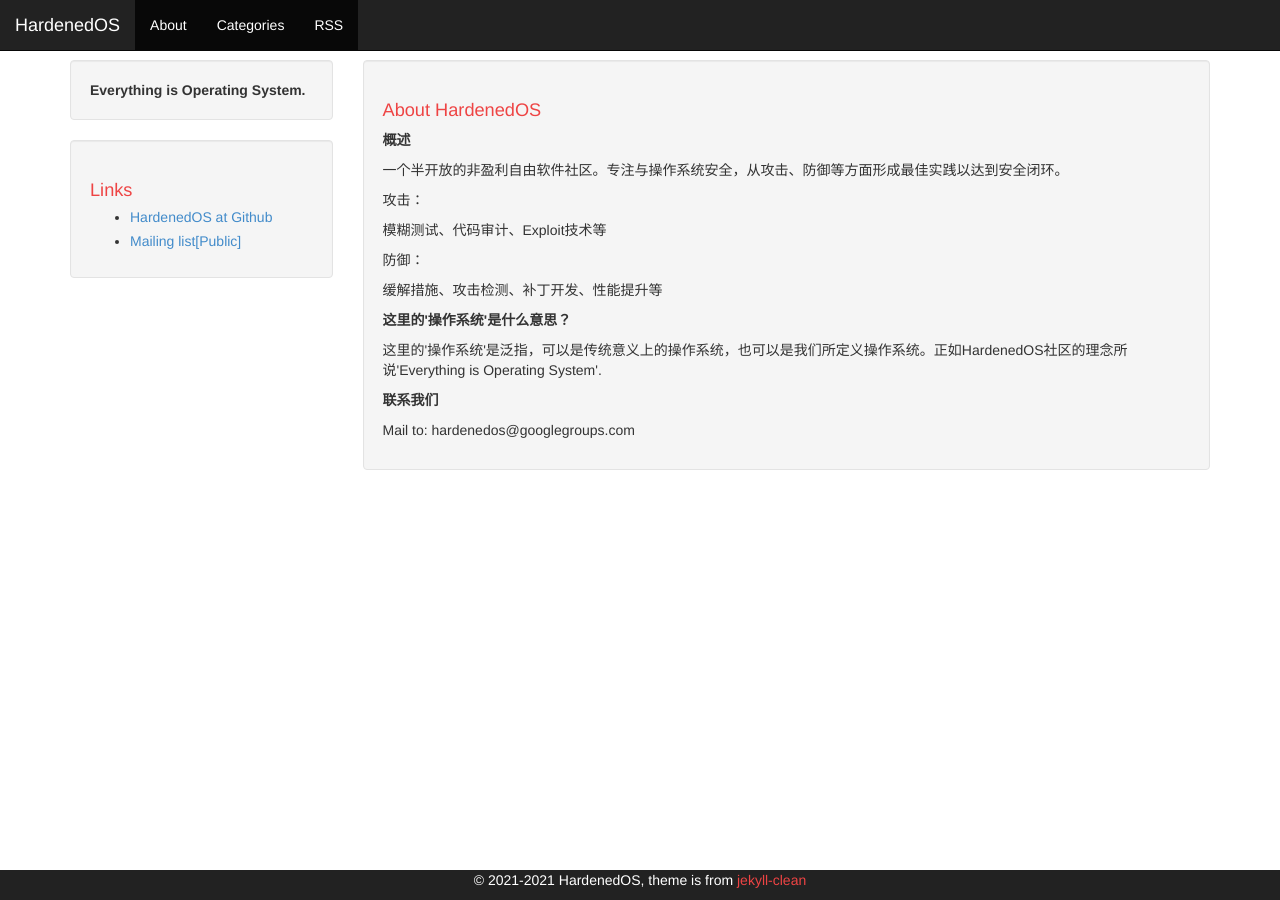
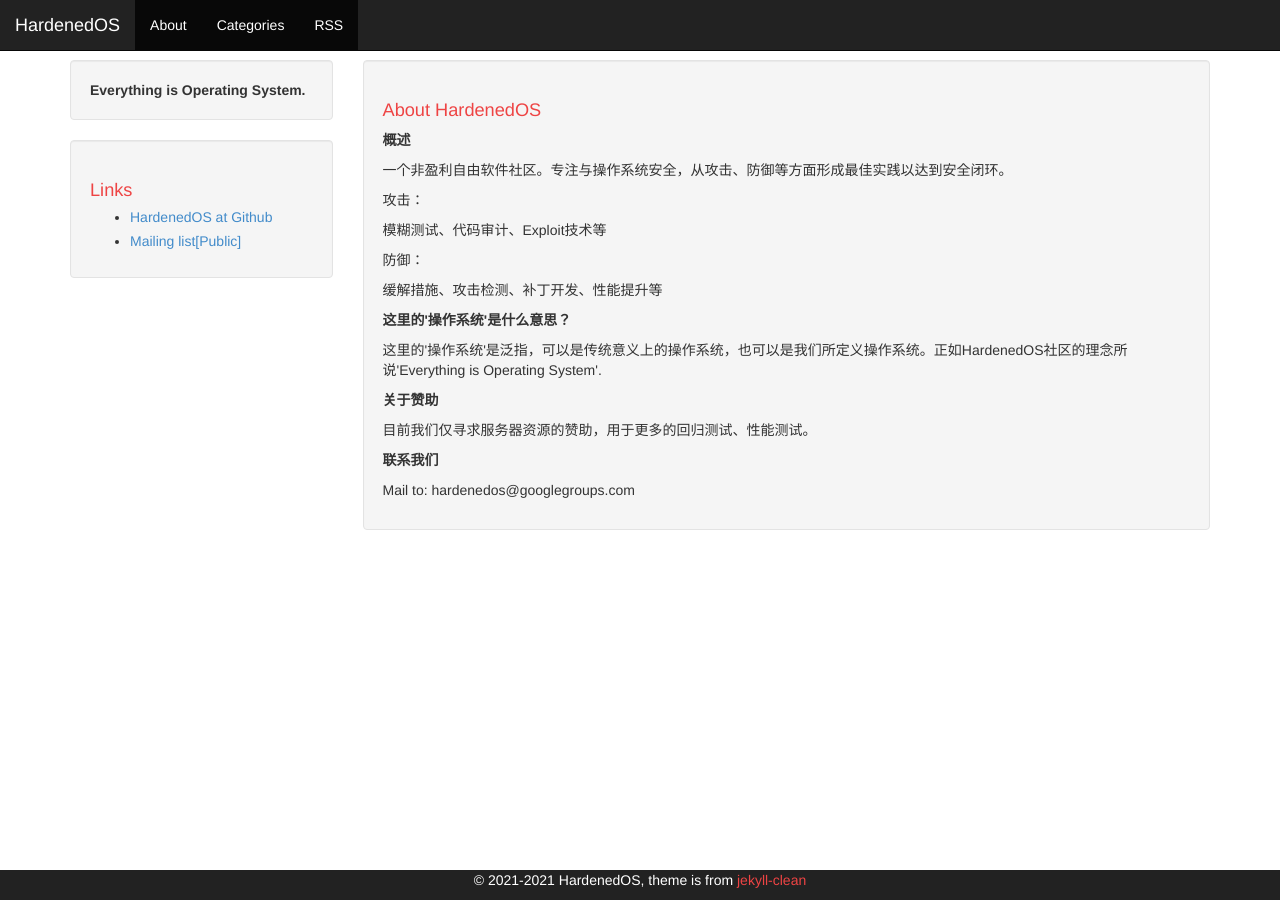
Before and after one commit to HardenedOS/hardenedos.github.io, a Jekyll site: the page built from about.html, in a window 1280 px wide. Built offline with Jekyll 4.4.1, drawn with Linux system fonts in a browser that asks for light colours.

Commit message:
fix style

```diff
--- a/_includes/project-progress.html
+++ b/_includes/project-progress.html
@@ -1,6 +1,7 @@
 <h1>Project Progress</h1>
 <div>
-<table class="tables">
+<table class="table">
+	<thead>
 	<tr>
 		<th>Maintainer</th>
 		<th>Project</th>
@@ -8,6 +9,7 @@
 		<th>Operating System</th>
 		<th>Status</th>
 	</tr>
+	</thead>
 	<tr>
 		<td>Pray3r</td>
 		<td>Kernel-HD</td>
--- a/about.html
+++ b/about.html
@@ -5,7 +5,7 @@
 <div class="well">
     <h1>About HardenedOS</h1>
     <p><b>概述</b></p>
-    <p>一个半开放的非盈利自由软件社区。专注与操作系统安全，从攻击、防御等方面形成最佳实践以达到安全闭环。</p>
+    <p>一个非盈利自由软件社区。专注与操作系统安全，从攻击、防御等方面形成最佳实践以达到安全闭环。</p>
     <p>攻击：</p>
     <p>模糊测试、代码审计、Exploit技术等</p>
     <p>防御：</p>
@@ -14,6 +14,9 @@
     <p><b>这里的'操作系统'是什么意思？</b><p>
     <p>这里的'操作系统'是泛指，可以是传统意义上的操作系统，也可以是我们所定义操作系统。正如HardenedOS社区的理念所说'Everything is Operating System'.</p>
     <p></p>
+    <p><b>关于赞助</b></p>
+    <p>目前我们仅寻求服务器资源的赞助，用于更多的回归测试、性能测试。</p>
+    <p></p>
     <p><b>联系我们</b></p>
     <p>Mail to: hardenedos@googlegroups.com</p>
 </div>
--- a/css/theme.css
+++ b/css/theme.css
@@ -1,11 +1,6 @@
 body {
     padding-top: 60px;
     padding-bottom: 60px;
-}
-
-.tables {
-	width: 780px;
-	height: 100px
 }
 
 .copyright {
```
